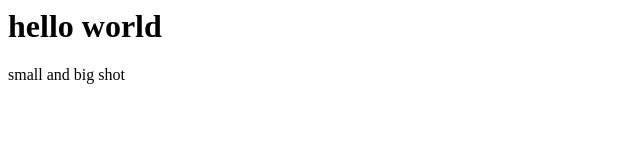
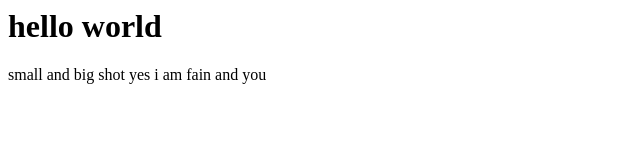
Before and after one commit to younes1945/mohamed, a plain HTML site: page index.html in a window 1280 px wide. Shown: the whole page, without its empty margins (0-640 px from the left). Drawn offline with Linux system fonts and the light colour scheme.

Commit message:
added index

```diff
--- a/index.html
+++ b/index.html
@@ -5,5 +5,6 @@
     <body>
         <h1>hello world</h1>
         small and big shot
+        yes i am fain and you
     </body>
 </html>
```
